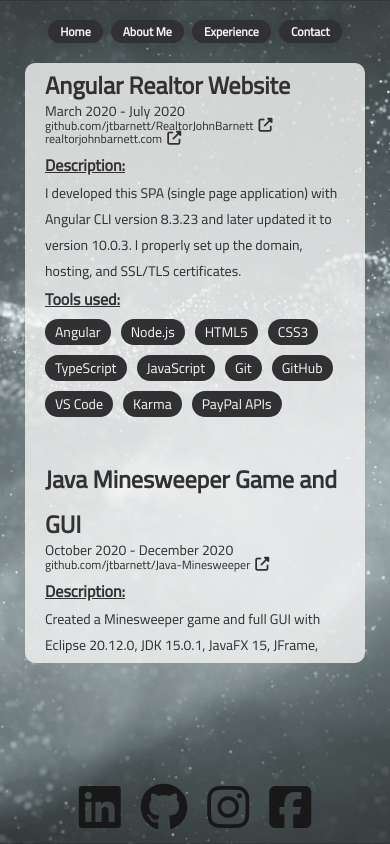
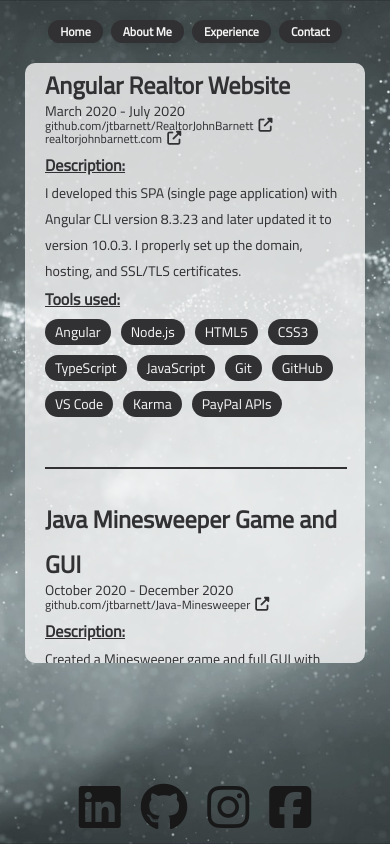
Before and after one commit to jtbarnett/Portfolio-Website, an Angular app: page /projects in a window 390 px wide. Built offline with nearby package versions, Linux system fonts and the light colour scheme.

Commit message:
Fixed formatting issues with Projects and Experience pages

```diff
--- a/src/app/components/dashboard/dashboard.component.html
+++ b/src/app/components/dashboard/dashboard.component.html
@@ -17,7 +17,7 @@
                 <div class="card-text">
                     I am a young software developer that loves to be creative and learn. I am very passionate about my work and strive to improve myself. Please click the link below to learn more about who I am and what I do.
                 </div>
-                <i class="fas fa-external-link-alt fa-2x font-awesome-link" routerLink="/about-me"></i>
+                <i class="fas fa-external-link-square-alt fa-2x font-awesome-link" routerLink="/about-me"></i>
             </div>
             <div class="card card1-5">
                 <div class="card-header">
@@ -26,7 +26,7 @@
                 <div class="card-text">
                     I have 15 months of industry experience, 6 months as a Systems Engineer with Emerson, and 9 months as a Software Engineer with Crown Equipment Corporation. Click the link below to see details about my experience!
                 </div>
-                <i class="fas fa-external-link-alt fa-2x font-awesome-link" routerLink="/experience"></i>
+                <i class="fas fa-external-link-square-alt fa-2x font-awesome-link" routerLink="/experience"></i>
             </div>
         </div>
 
@@ -38,7 +38,7 @@
                 <div class="card-text">
                     Personal projects are a great way for me to showcase my skills as well as learn new tools along the way. If you are interested in seeing some of the things I have worked on, please see the link below!
                 </div>
-                <i class="fas fa-external-link-alt fa-2x font-awesome-link" routerLink="/projects"></i>
+                <i class="fas fa-external-link-square-alt fa-2x font-awesome-link" routerLink="/projects"></i>
             </div>
             <div class="card card-mid card1-5">
                 <div class="card-header">
@@ -47,7 +47,7 @@
                 <div class="card-text">
                     If for any reason you want to contact me, either for business, employment inquiries, or just to say hi, please click the link below. I will try my best to respond in a timely manner to anyone that reaches out.
                 </div>
-                <i class="fas fa-external-link-alt fa-2x font-awesome-link" routerLink="/contact"></i>
+                <i class="fas fa-external-link-square-alt fa-2x font-awesome-link" routerLink="/contact"></i>
             </div>
             <div class="card card6">
                 <div class="card6-left">
--- a/src/app/components/experience/experience.component.css
+++ b/src/app/components/experience/experience.component.css
@@ -72,7 +72,7 @@
 
 .body {
     width: 620px;
-    margin-bottom: 30px;
+    margin-bottom: 20px;
     display: flex;
     flex-direction: column;
     justify-content: flex-start;
@@ -150,8 +150,6 @@
     transform: translateY(3px);
 }
 
-
-
 /* width */
 ::-webkit-scrollbar {
     width: 16px;
@@ -170,6 +168,15 @@
     border-radius: 10px;
 }
 
+hr {
+    display: block;
+    border-width: 1px;
+    border-style: solid;
+    color: #313133;
+    width: 620px;
+    margin-top: 40px;
+}
+
 @media(max-width: 720px) {
     .content-body {
         width: 500px;
@@ -177,6 +184,10 @@
     }
 
     .body {
+        width: 400px;
+    }
+
+    hr {
         width: 400px;
     }
 
@@ -212,6 +223,10 @@
         width: 340px;
     }
 
+    hr {
+        width: 340px;
+    }
+
     .title {
         font-size: 26px;
     }
@@ -244,6 +259,10 @@
         width: 300px;
     }
 
+    hr {
+        width: 300px;
+    }
+
     .title {
         font-size: 24px;
     }
--- a/src/app/components/experience/experience.component.html
+++ b/src/app/components/experience/experience.component.html
@@ -40,6 +40,9 @@
                         <div class="tool-pill" *ngFor="let tool of exp.tools">{{ tool }}</div>
                     </div>
                 </div>
+
+                <hr *ngIf="exp.notLast">
+
             </div>
         </div>
         <app-icons></app-icons>
--- a/src/app/components/experience/experience.component.ts
+++ b/src/app/components/experience/experience.component.ts
@@ -19,7 +19,8 @@
     string4: "• Configured build options for project deployment and conducted CI/CD",
     tools: [
       "Angular", "Node.js", "Express.js", "HTML5", "CSS3", "TypeScript", "JavaScript", "Jenkins", "Maven", "Jira", "Confluence", "Bitbucket", "Git", "VS Code"
-    ]
+    ],
+    notLast: true
   };
 
   public exp2: experience = {
@@ -33,7 +34,8 @@
     string4: "• Reviewed UI designs and created documents showing proper implementation",
     tools: [
       "Angular", "HTML5", "CSS3", "TypeScript", "JavaScript", "Jira", "Confluence", "Bitbucket", "Git", "Elasticsearch", "Kibana", "VS Code"
-    ]
+    ],
+    notLast: true
   };
 
   public exp3: experience = {
@@ -47,7 +49,8 @@
     string4: "• Constructed presentations on team projects to present to engineering groups",
     tools: [
       "Python", "Visual Basic", "Oracle", "Teamcenter", "Excel", "Word", "PowerPoint", "Outlook"
-    ]
+    ],
+    notLast: true
   };
 
   public exp4: experience = {
--- a/src/app/components/projects/projects.component.css
+++ b/src/app/components/projects/projects.component.css
@@ -72,7 +72,7 @@
 
 .body {
     width: 620px;
-    margin-bottom: 30px;
+    margin-bottom: 20px;
     display: flex;
     flex-direction: column;
     justify-content: flex-start;
@@ -110,7 +110,7 @@
 .fas {
     color: #313133;
     margin-left: 2px;
-    margin-top: 8px;
+    margin-top: 10px;
     cursor: pointer;
 }
 
@@ -173,6 +173,15 @@
     border-radius: 10px;
 }
 
+hr {
+    display: block;
+    border-width: 1px;
+    border-style: solid;
+    color: #313133;
+    width: 620px;
+    margin-top: 40px;
+}
+
 @media(max-width: 720px) {
     .content-body {
         width: 500px;
@@ -180,6 +189,10 @@
     }
 
     .body {
+        width: 400px;
+    }
+
+    hr {
         width: 400px;
     }
 
@@ -198,6 +211,7 @@
 
     .fas {
         margin-left: 0px;
+        margin-top: 8px;
     }
 
     .tool-pill {
@@ -224,6 +238,10 @@
     }
 
     .body {
+        width: 340px;
+    }
+
+    hr {
         width: 340px;
     }
 
@@ -268,6 +286,10 @@
         width: 300px;
     }
 
+    hr {
+        width: 300px;
+    }
+
     .title {
         font-size: 24px;
     }
--- a/src/app/components/projects/projects.component.html
+++ b/src/app/components/projects/projects.component.html
@@ -45,6 +45,9 @@
                         <div class="tool-pill" *ngFor="let tool of project.tools">{{ tool }}</div>
                     </div>
                 </div>
+
+                <hr *ngIf="project.notLast">
+
             </div>
         </div>
         <app-icons></app-icons>
--- a/src/app/components/projects/projects.component.ts
+++ b/src/app/components/projects/projects.component.ts
@@ -17,7 +17,8 @@
     description: "I developed this SPA (single page application) with Angular CLI version 8.3.23 and later updated it to version 10.0.3. I properly set up the domain, hosting, and SSL/TLS certificates.",
     tools: [
       "Angular", "Node.js", "HTML5", "CSS3", "TypeScript", "JavaScript", "Git", "GitHub", "VS Code", "Karma", "PayPal APIs"
-    ]
+    ],
+    notLast: true
   };
 
   public project2: project = {
@@ -28,7 +29,8 @@
     description: "Created a Minesweeper game and full GUI with Eclipse 20.12.0, JDK 15.0.1, JavaFX 15, JFrame, JPanel, and Swing.",
     tools: [
       "Java", "JDK", "Eclipse", "JavaFX", "JFrame", "JPanel", "Swing", "Git", "GitHub"
-    ]
+    ],
+    notLast: true
   };
 
   public project3: project = {
@@ -39,7 +41,8 @@
     description: "Wrote the snake game with Python version 3.9.1 and Pygame version 2.0.1 in Visual Studio Code.",
     tools: [
       "Python", "Pygame", "VS Code", "Git", "GitHub"
-    ]
+    ],
+    notLast: true
   };
 
   public project4: project = {
@@ -50,7 +53,8 @@
     description: "Searches the list of tops movies on the IMDB website and recommends one to you. Deployed with Python version 3.9.1 and Docker version 20.10.0.",
     tools: [
       "Python", "Docker", "VS Code", "Git", "GitHub"
-    ]
+    ],
+    notLast: true
   };
 
   public project5: project = {
@@ -61,7 +65,8 @@
     description: "Texture and procedural mapping with C++ and OpenGL. Utilized the FreeGLUT and GLEW libraries as well. The program draws two rotating cubes to the display. One with a PNG image mapped to it and the other with a brick texture mapped by procedural texturing.",
     tools: [
       "C++", "OpenGL", "FreeGLUT", "GLEW", "Visual Studio", "Git", "GitHub"
-    ]
+    ],
+    notLast: true
   };
 
   public project6: project = {
@@ -72,7 +77,8 @@
     description: "Built with Python version 3.9.1 and Docker version 20.10.0. The purpose was to create a simple web application with Python and FastAPI. The project can be deployed with Docker.",
     tools: [
       "Python", "Docker", "FastAPI", "VS Code", "Git", "GitHub"
-    ]
+    ],
+    notLast: true
   };
 
   public project7: project = {
@@ -83,7 +89,8 @@
     description: "I built a digital piano in C with the use of DAC (digital to analog converter). The program can play 4 different piano notes and it can play in either simulation with the Keil IDE or one the TM4C Microcontroller.",
     tools: [
       "C", "ARM Assembly", "Keil uVision4", "Texas TM4C", "Git", "GitHub"
-    ]
+    ],
+    notLast: false
   };
 
   public list: project[] = [
--- a/src/app/models/experience.model.ts
+++ b/src/app/models/experience.model.ts
@@ -8,4 +8,5 @@
     string3: string;
     string4: string;
     tools?: string[];
+    notLast?: boolean;
 }
--- a/src/app/models/project.model.ts
+++ b/src/app/models/project.model.ts
@@ -6,4 +6,5 @@
     projectLink?: string;
     description: string;
     tools: string[];
+    notLast?: boolean;
 }
```
